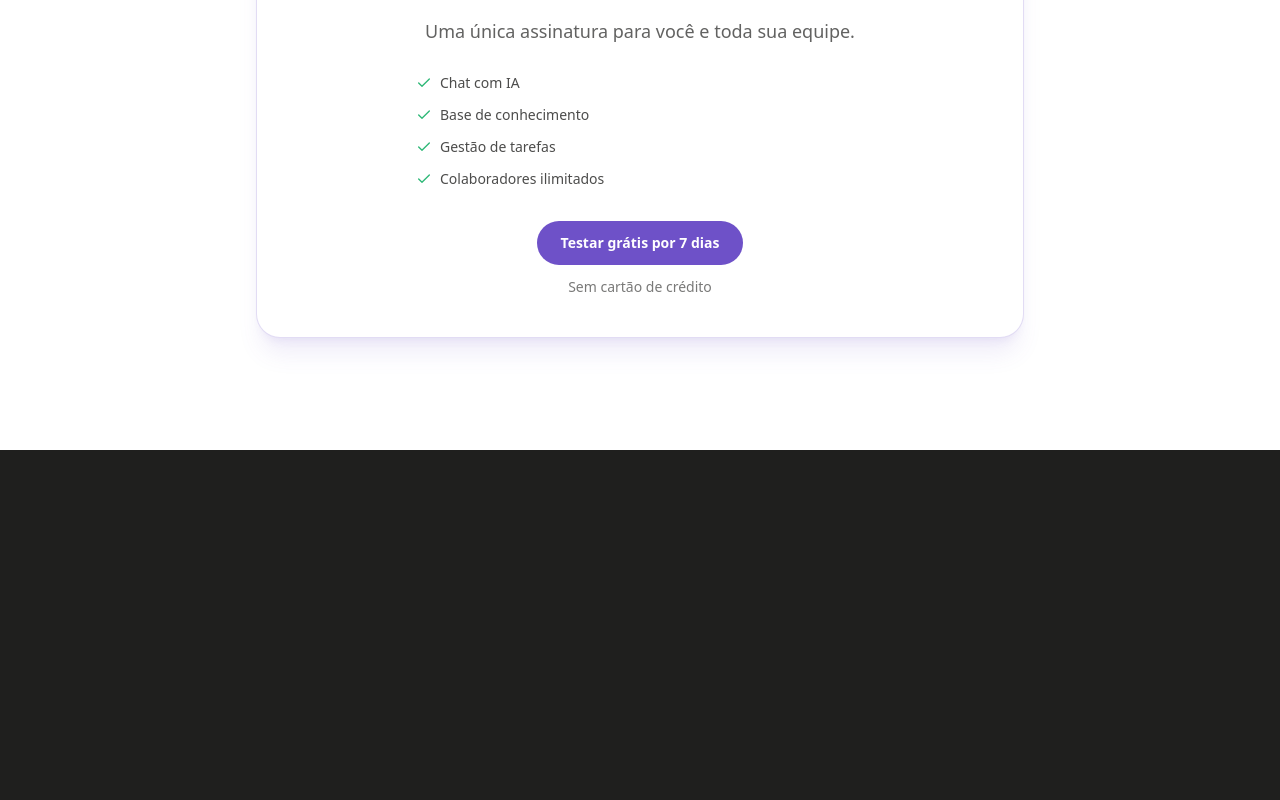
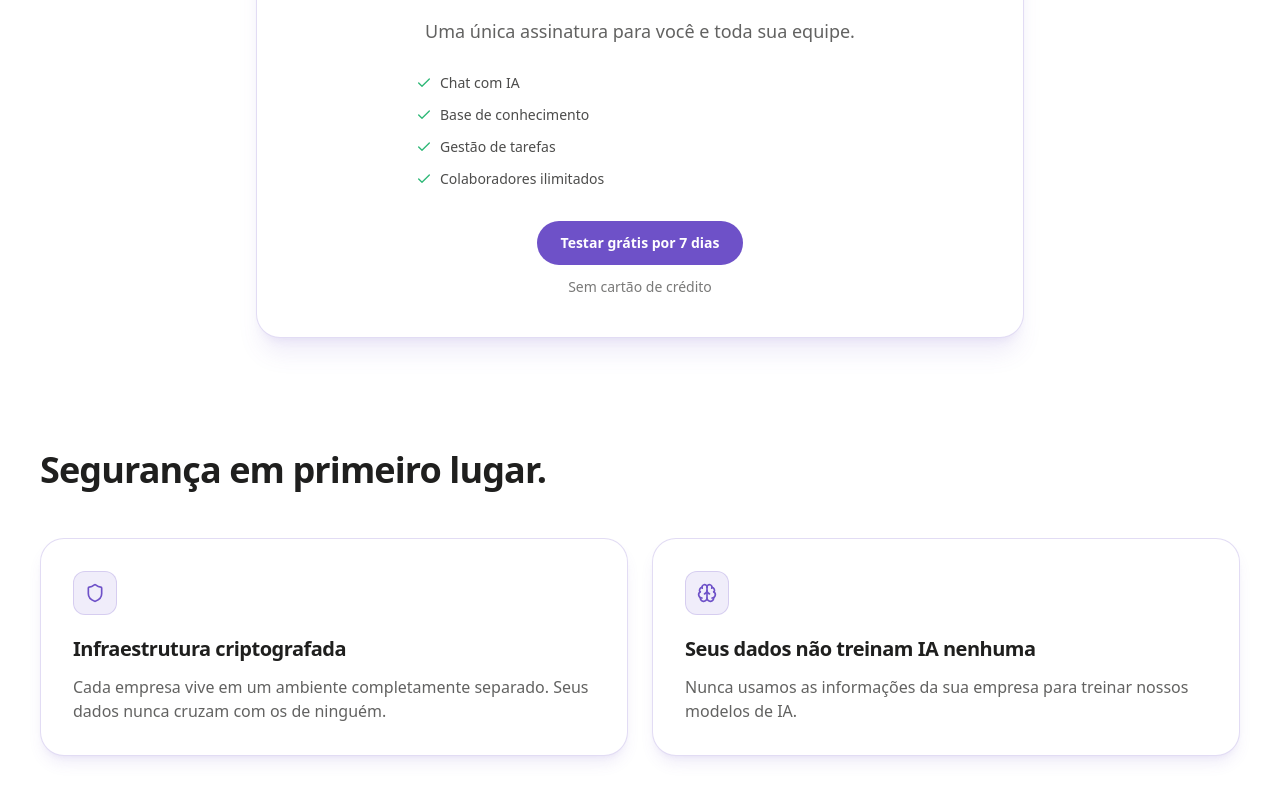
Before and after one commit to pedro-codar/systemOS, a Next.js app: page / in a window 1280 px wide. Shown: the part 2676-3476 px from the top of the page. Before the commit the page ends 3126 px from the top, so only its background shows below. Built offline with nearby package versions, Linux system fonts and the light colour scheme; no server answers.

Commit message:
add security section

```diff
--- a/src/app/page.tsx
+++ b/src/app/page.tsx
@@ -1,5 +1,5 @@
 import Link from "next/link"
-import { Bot, BookOpenText, Check, CheckSquare, Users, type LucideIcon } from "lucide-react"
+import { Bot, BookOpenText, Brain, Check, CheckSquare, Shield, Users, type LucideIcon } from "lucide-react"
 import type { Metadata } from "next";
 
 export const metadata: Metadata = {
@@ -242,6 +242,40 @@ export default function Home() {
           </div>
         </div>
       </section>
+
+      <section className="mx-auto w-full max-w-7xl px-6 pb-20 sm:px-8 sm:pb-24 lg:px-10 lg:pb-28">
+        <div className="mb-10 space-y-3 sm:mb-12">
+          <h2 className="max-w-3xl text-3xl font-semibold tracking-tight sm:text-4xl">
+            Segurança em primeiro lugar.
+          </h2>
+        </div>
+
+        <div className="grid gap-6 md:grid-cols-2">
+          <article className="rounded-3xl border border-primary/20 bg-primary-foreground p-6 shadow-lg shadow-primary/10 sm:p-8">
+            <div className="mb-5 flex h-11 w-11 items-center justify-center rounded-xl border border-primary/20 bg-primary/10 text-primary">
+              <Shield className="h-5 w-5" />
+            </div>
+            <h3 className="text-xl font-semibold tracking-tight text-background">
+              Infraestrutura criptografada
+            </h3>
+            <p className="mt-3 text-sm leading-6 text-background/70 sm:text-base">
+              Cada empresa vive em um ambiente completamente separado. Seus dados nunca cruzam com os de ninguém.
+            </p>
+          </article>
+
+          <article className="rounded-3xl border border-primary/20 bg-primary-foreground p-6 shadow-lg shadow-primary/10 sm:p-8">
+            <div className="mb-5 flex h-11 w-11 items-center justify-center rounded-xl border border-primary/20 bg-primary/10 text-primary">
+              <Brain className="h-5 w-5" />
+            </div>
+            <h3 className="text-xl font-semibold tracking-tight text-background">
+              Seus dados não treinam IA nenhuma
+            </h3>
+            <p className="mt-3 text-sm leading-6 text-background/70 sm:text-base">
+              Nunca usamos as informações da sua empresa para treinar nossos modelos de IA.
+            </p>
+          </article>
+        </div>
+      </section>
     </main>
   )
 }
```
